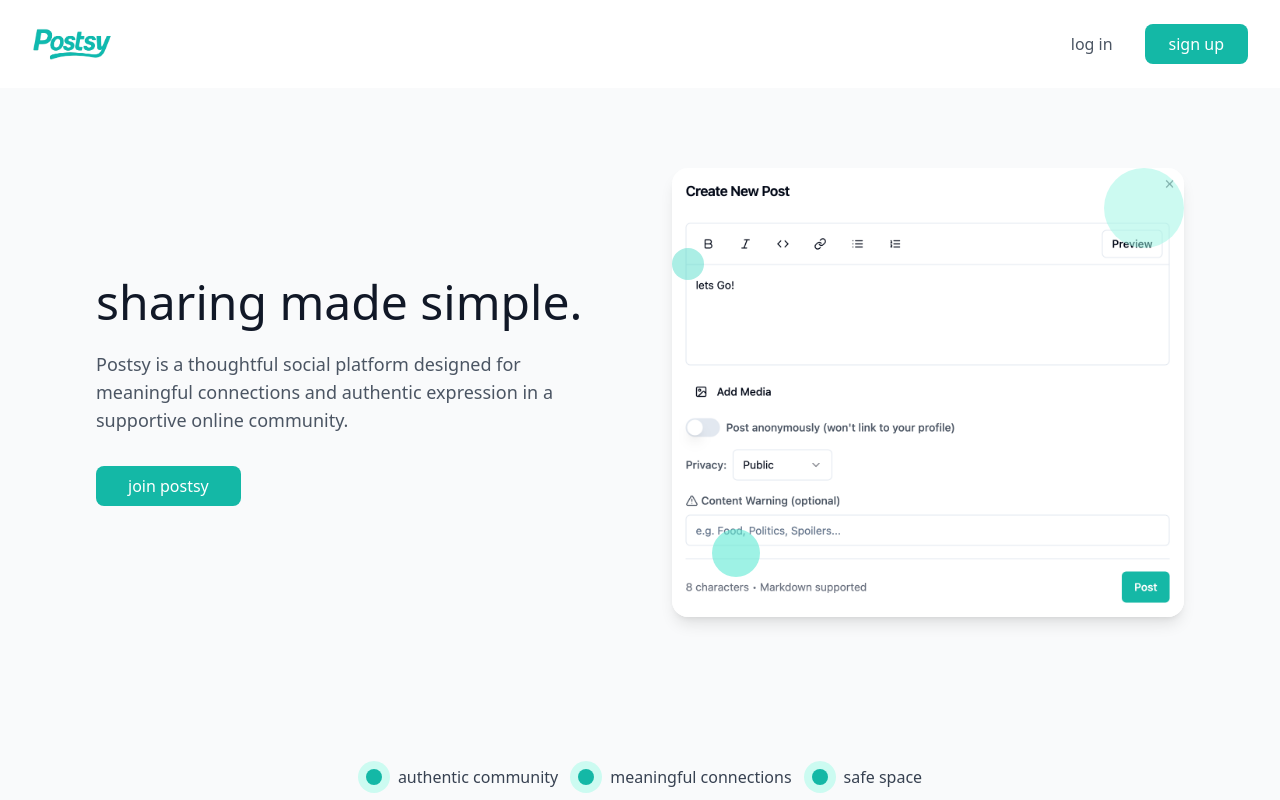
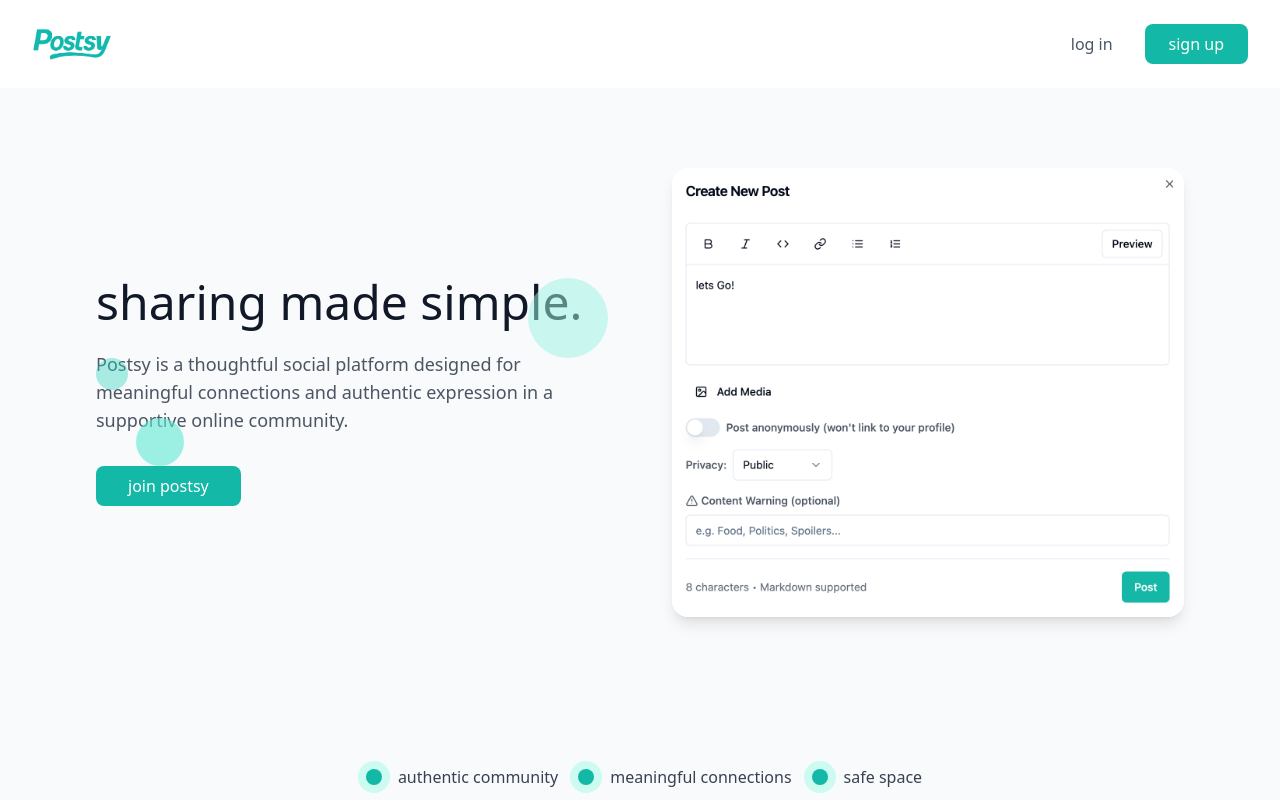
Before and after one commit to pyrig/haqiqa, a React (Vite) app: page / in a window 1280 px wide. Shown: the top 800 px of the page. Built offline with nearby package versions, Linux system fonts and the light colour scheme.

Commit message:
Remove image styling and reposition.
Remove the green circles around the image and reposition elements.

```diff
--- a/src/pages/Index.tsx
+++ b/src/pages/Index.tsx
@@ -12,7 +12,10 @@ const Index = () => {
       {/* Hero Section */}
       <div className="max-w-6xl mx-auto px-4 sm:px-8 py-10 sm:py-20">
         <div className="grid grid-cols-1 lg:grid-cols-2 gap-8 lg:gap-16 items-center">
-          <div className="text-center lg:text-left">
+          <div className="text-center lg:text-left relative">
+            <div className="absolute top-0 right-0 w-12 sm:w-20 h-12 sm:h-20 bg-teal-200 rounded-full opacity-50"></div>
+            <div className="absolute bottom-10 left-5 sm:left-10 w-8 sm:w-12 h-8 sm:h-12 bg-teal-300 rounded-full opacity-60"></div>
+            <div className="absolute top-10 sm:top-20 left-0 w-6 sm:w-8 h-6 sm:h-8 bg-teal-400 rounded-full opacity-40"></div>
             <h1 className="text-3xl sm:text-4xl lg:text-5xl font-medium text-gray-900 mb-4 sm:mb-6 leading-tight">
               sharing made simple.
             </h1>
@@ -28,10 +31,7 @@ const Index = () => {
             </div>
           </div>
 
-          <div className="relative order-first lg:order-last">
-            <div className="absolute top-0 right-0 w-12 sm:w-20 h-12 sm:h-20 bg-teal-200 rounded-full opacity-50"></div>
-            <div className="absolute bottom-10 left-5 sm:left-10 w-8 sm:w-12 h-8 sm:h-12 bg-teal-300 rounded-full opacity-60"></div>
-            <div className="absolute top-10 sm:top-20 left-0 w-6 sm:w-8 h-6 sm:h-8 bg-teal-400 rounded-full opacity-40"></div>
+          <div className="order-first lg:order-last">
             <div className="bg-white rounded-2xl shadow-lg overflow-hidden">
               <img
                 src="/lovable-uploads/07979572-d885-43c6-99a0-c432278bce45.png"
```
